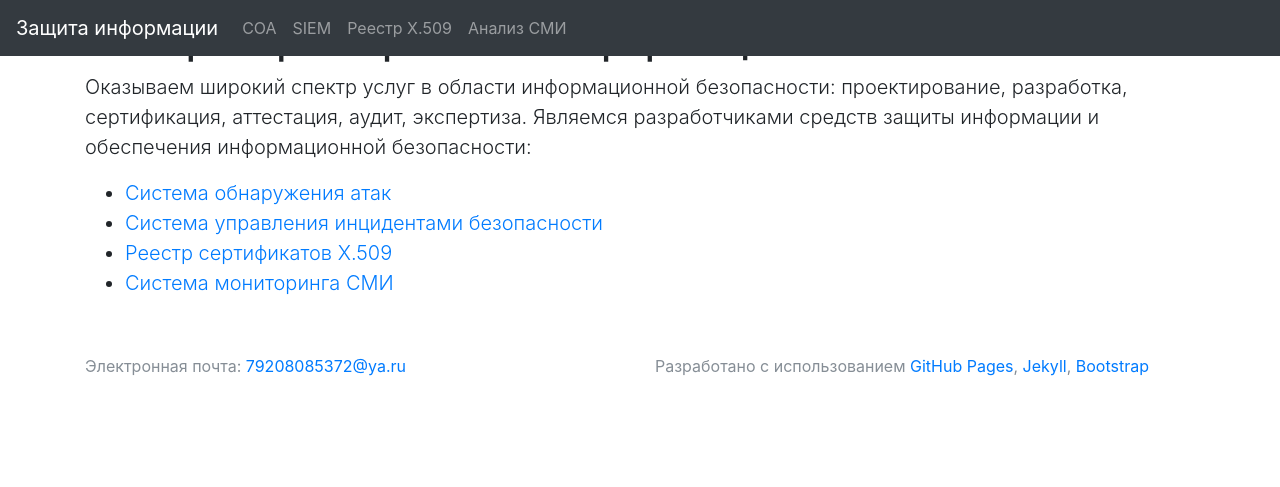
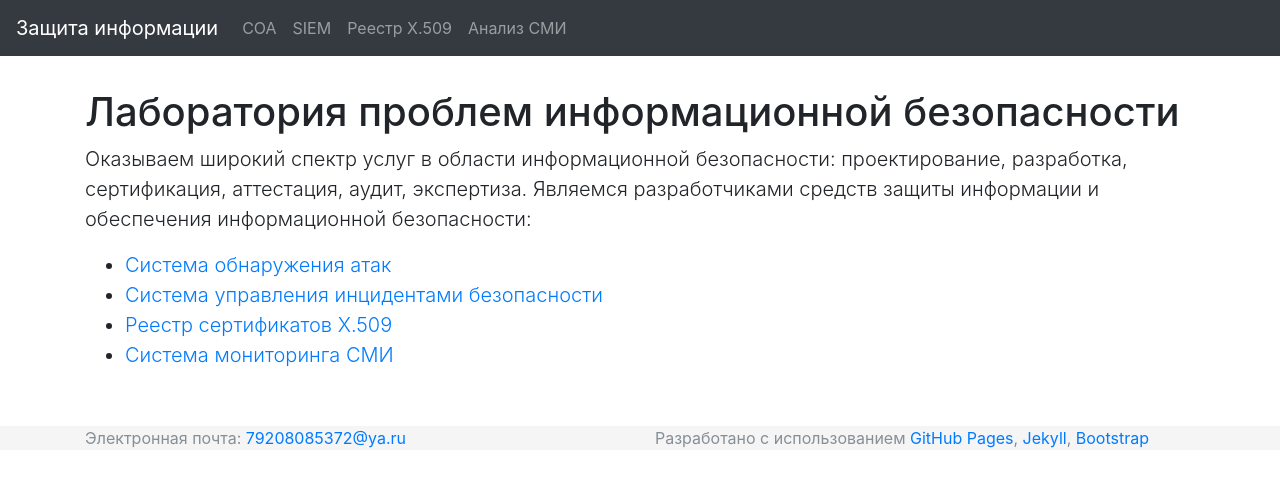
Before and after one commit to fisher85/fisher85.github.io, a Jekyll site: the page built from index.html, in a window 1280 px wide and 1200 px high. Shown: the top 487 px of the window. Built offline with Jekyll 4.4.1, drawn with Linux system fonts in a browser that asks for light colours; nearby versions of some CDN libraries.

Commit message:
NavBar + Footer edit 1

```diff
--- a/_layouts/default.html
+++ b/_layouts/default.html
@@ -13,6 +13,20 @@
   </head>
 
   <body>
+
+    <style>
+      body {
+        min-height: 75rem;
+        padding-top: 4.5rem;
+      }
+      .footer {
+        background-color: #f5f5f5;
+      }
+      .footer > .container {
+        padding-right: 15px;
+        padding-left: 15px;
+      }
+    </style>
 
     <nav class="navbar navbar-expand-md navbar-dark bg-dark fixed-top">
       <a class="navbar-brand" href="index.html">Защита информации</a>
```
